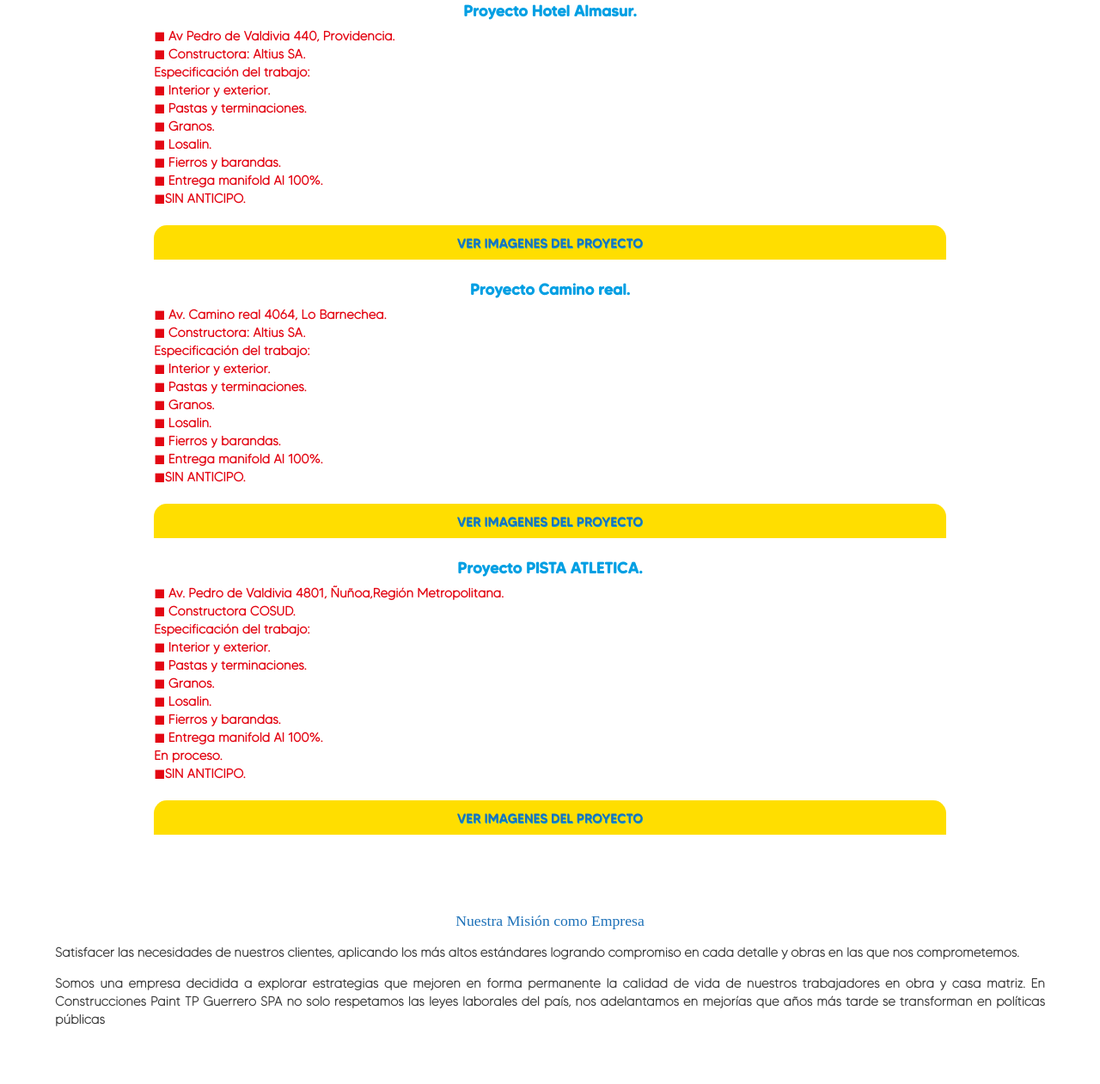
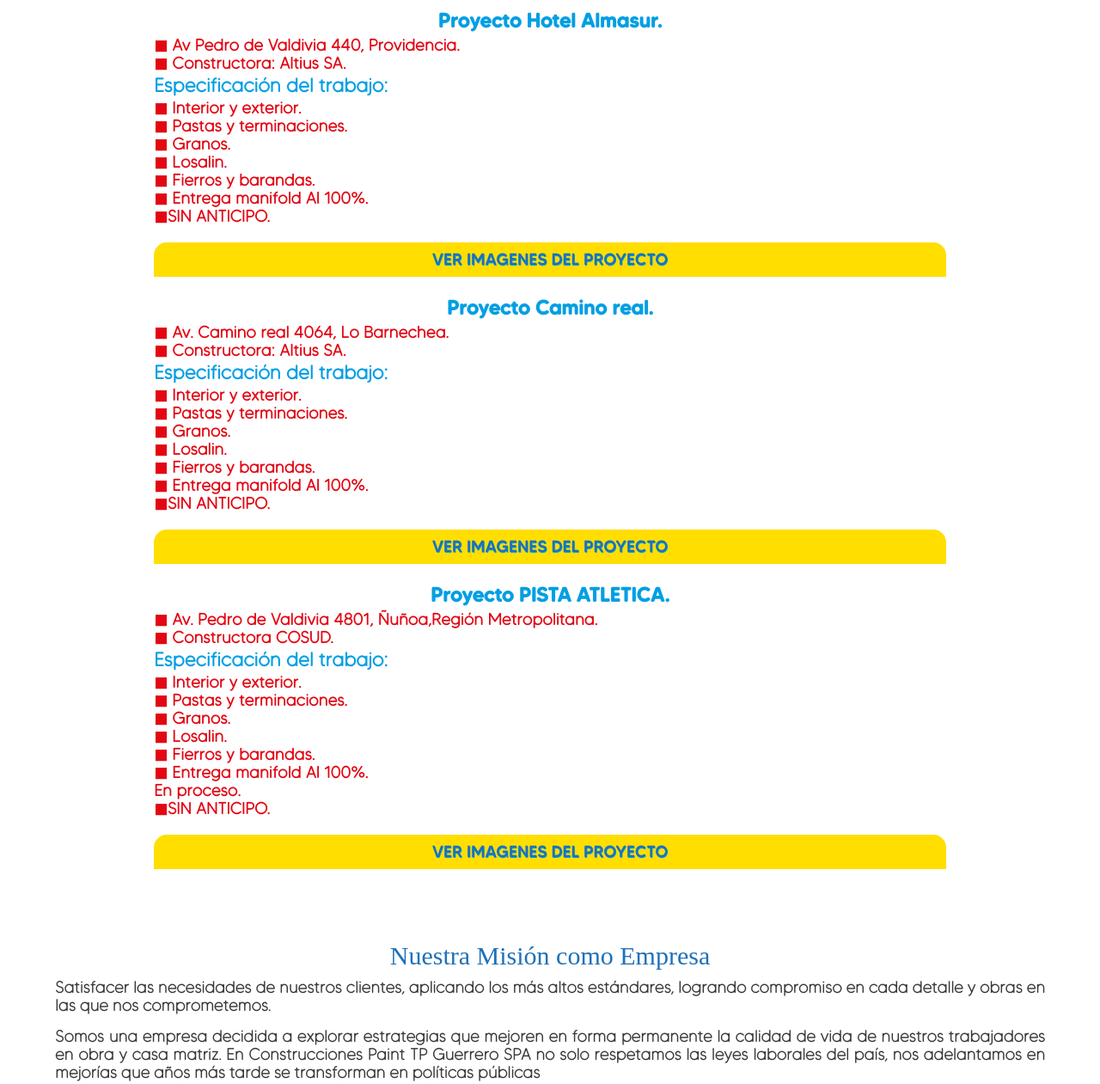
Before and after one commit to Galindezpro/paint-tp-guerrero, a plain HTML site: page index.html in a window 1280 px wide. Shown: the part 2869-4130 px from the top of the page at 86% size. Drawn offline with Linux system fonts and the light colour scheme.

Commit message:
medida 800px

```diff
--- a/index.html
+++ b/index.html
@@ -92,7 +92,7 @@
                     <li>◼ Camino San Ramon # 3781, Rancagua.</li>
                     <li>◼ Constructora: Ecasa Temuco.</li>
                     <li>6 Torres de 7 pisos.</li>
-                    <li><span>Especificación del trabajo:</span></li>
+                    <li><span class="li__span">Especificación del trabajo:</span></li>
                     <li>◼ Interior y exterior.</li>
                     <li>◼ Pastas y terminaciones.</li>
                     <li>◼ Granos.</li>
@@ -111,7 +111,7 @@
                 <ol>
                     <li>◼ Av Pedro de Valdivia 440, Providencia.</li>
                     <li>◼ Constructora: Altius SA.</li>
-                    <li><span>Especificación del trabajo:</span></li>
+                    <li><span class="li__span">Especificación del trabajo:</span></li>
                     <li>◼ Interior y exterior.</li>
                     <li>◼ Pastas y terminaciones.</li>
                     <li>◼ Granos.</li>
@@ -130,7 +130,7 @@
                 <ol>
                     <li>◼ Av. Camino real 4064, Lo Barnechea.</li>
                     <li>◼ Constructora: Altius SA.</li>
-                    <li><span>Especificación del trabajo:</span></li>
+                    <li><span class="li__span">Especificación del trabajo:</span></li>
                     <li>◼ Interior y exterior.</li>
                     <li>◼ Pastas y terminaciones.</li>
                     <li>◼ Granos.</li>
@@ -149,7 +149,7 @@
                 <ol>
                     <li>◼ Av. Pedro de Valdivia 4801, Ñuñoa,Región Metropolitana.</li>
                     <li>◼ Constructora COSUD.</li>
-                    <li><span>Especificación del trabajo:</span></li>
+                    <li><span class="li__span">Especificación del trabajo:</span></li>
                     <li>◼ Interior y exterior.</li>
                     <li>◼ Pastas y terminaciones.</li>
                     <li>◼ Granos.</li>
@@ -170,7 +170,7 @@
     <section id="nuestra-mision" class="section3">
         <h5>Nuestra Misión como Empresa</h5>
         <p>Satisfacer las necesidades de nuestros clientes, aplicando los más altos
-            estándares logrando compromiso en cada detalle y obras en las que nos
+            estándares, logrando compromiso en cada detalle y obras en las que nos
             comprometemos.</p>
         <p>Somos una empresa decidida a explorar estrategias que mejoren en forma
             permanente la calidad de vida de nuestros trabajadores en obra y casa matriz. En
--- a/style.css
+++ b/style.css
@@ -239,7 +239,7 @@ html {
     margin-top: 0;
 }
 
-.section2__proyecto1 .li__span {
+.section2 .li__span {
     margin: 5px auto;
     font-size: 1.2rem;
     color: var(--azul-claro);
@@ -376,4 +376,37 @@ footer {
         font-size: 2rem;
         margin-bottom: 15px;
     }
+
+
+
+    .section2 .section2__header {
+        font-size: 2.5rem;
+
+    }
+
+    .section2 .article {
+        font-size: 1.27rem;
+    }
+
+    .section2 .article h4 {
+        font-size: 1.55rem;
+    }
+
+    .section2 .li__span {
+        font-size: 1.5rem;
+    }
+
+    .section3 h5,
+    .section4 h5 {
+    font-size: 2rem;
+    }
+
+    .section3 p,
+    .section4 p {
+    font-size: 1.25rem;
+    }
+
+    footer {
+        font-size: 1.2rem;
+    }
 }
```
